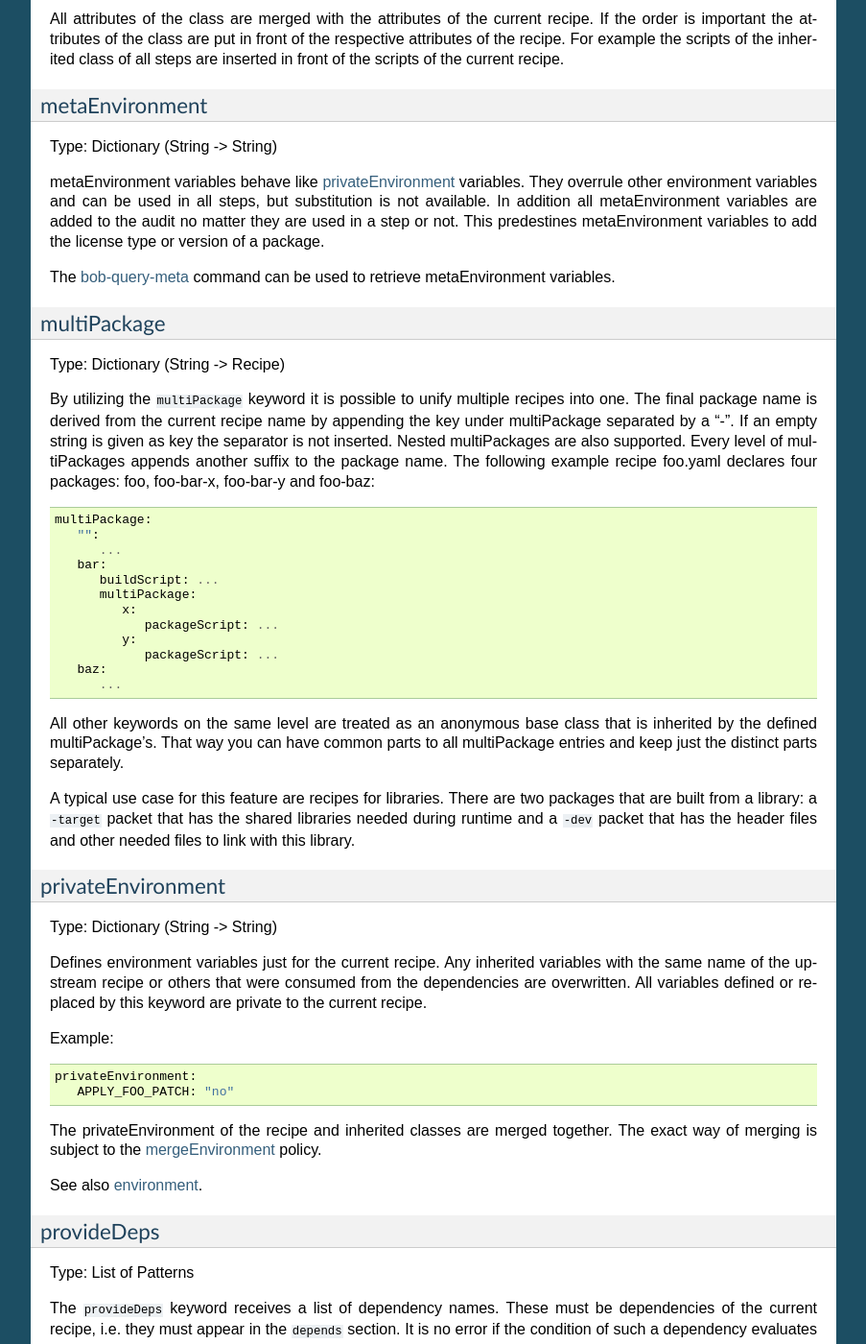
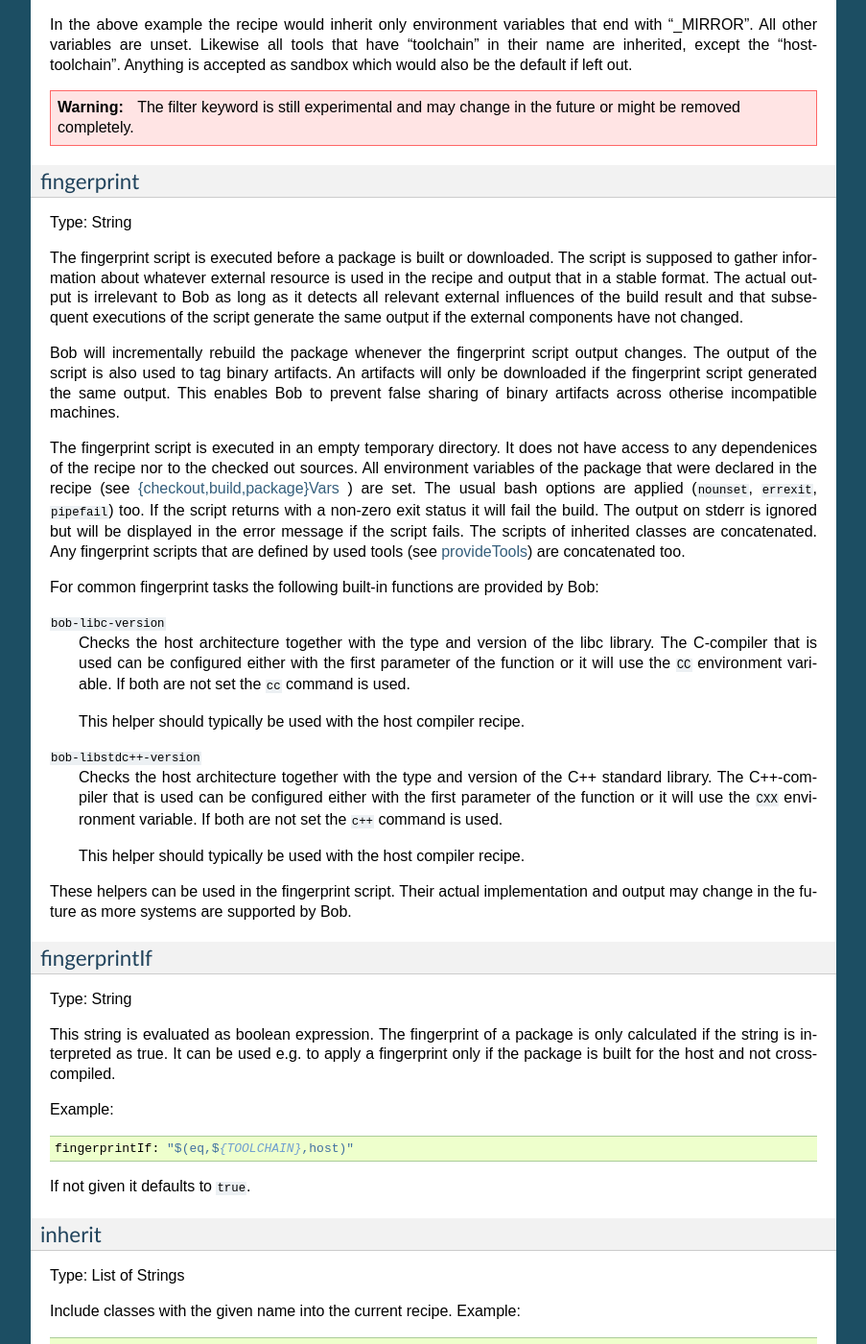
Before and after one commit to BobBuildTool/bob, a Sphinx documentation site: the page built from doc/manual/configuration.rst, in a window 1280 px wide and 1400 px high, scrolled down 13180 px. Shown: the whole window at 96% size, without its empty margins (198-1101 px from the left). Built offline with Sphinx 7.4.7, drawn with Linux system fonts in a browser that asks for light colours; formulas are drawn with MathJax 3; the version number could not be read and is left out; some of the changed text lies outside the part shown.

Commit message:
doc: document fingerprinting
Describe the overall fingerprinting and the 'fingerprint' recipe
attributes too.

```diff
--- a/doc/manual/configuration.rst
+++ b/doc/manual/configuration.rst
@@ -330,6 +330,33 @@ Plugins may provide additional functions as described in
 :ref:`extending-hooks-string`. If a string is interpreted as a boolean then the
 empty string, "0" and "false" (case insensitive) are considered as logical
 "false".  Any other value is considered as "true".
+
+Host dependency fingerprinting
+~~~~~~~~~~~~~~~~~~~~~~~~~~~~~~
+
+Bob closely tracks the input of all packages. This includes all checked out
+sources and the dependencies to other packages. If anything is changed Bob can
+accurately determine which packages have to be rebuilt. This information is
+also used to find matching binary artifacts. If a recipe depends on resources
+that are outside of the declared recipes the situation changes, though. Bob
+cannot infer what external resources are actually used and how these influence
+the build result.
+
+A common host dependency that "taints" the build result is the host compiler.
+While the host compiler typically does not change it limits the portablilty
+across machines in the form of binary artifacts. The dependency on the host
+architecture is obvious but also the libc has to be considered. This can be
+extended to other libaries that might be used by the recipe.
+
+To let Bob know about the usage and state of an external host resource a
+fingerprint script can be used in the recipe. The ouput of the fingerprint
+script is used to "tag" the created package. If the fingerprint changes the
+package is rebuilt. The fingerprint is also attached to the binary artifact.
+To download a binary artifact of a package the fingerprint has to match.
+
+See :ref:`configuration-recipes-fingerprint` and
+:ref:`configuration-recipes-provideTools` where fingerprint scripts can be
+configured.
 
 Recipe and class keywords
 -------------------------
@@ -828,6 +855,75 @@ is accepted as sandbox which would also be the default if left out.
    might be removed completely.
 
 
+.. _configuration-recipes-fingerprint:
+
+fingerprint
+~~~~~~~~~~~
+
+Type: String
+
+The fingerprint script is executed before a package is built or downloaded.
+The script is supposed to gather information about whatever external resource
+is used in the recipe and output that in a stable format. The actual output is
+irrelevant to Bob as long as it detects all relevant external influences of the
+build result and that subsequent executions of the script generate the same
+output if the external components have not changed.
+
+Bob will incrementally rebuild the package whenever the fingerprint script
+output changes. The output of the script is also used to tag binary artifacts.
+An artifacts will only be downloaded if the fingerprint script generated the
+same output. This enables Bob to prevent false sharing of binary artifacts
+across otherise incompatible machines.
+
+The fingerprint script is executed in an empty temporary directory. It does not
+have access to any dependenices of the recipe nor to the checked out sources.
+All environment variables of the package that were declared in the recipe (see
+:ref:`configuration-recipes-vars` ) are set. The usual bash options are applied
+(``nounset``, ``errexit``, ``pipefail``) too. If the script returns with a
+non-zero exit status it will fail the build. The output on stderr is ignored
+but will be displayed in the error message if the script fails. The scripts of
+inherited classes are concatenated. Any fingerprint scripts that are defined by
+used tools (see :ref:`configuration-recipes-provideTools`) are concatenated too.
+
+For common fingerprint tasks the following built-in functions are provided by
+Bob:
+
+``bob-libc-version``
+    Checks the host architecture together with the type and version of the libc
+    library. The C-compiler that is used can be configured either with the
+    first parameter of the function or it will use the ``CC`` environment
+    variable. If both are not set the ``cc`` command is used.
+
+    This helper should typically be used with the host compiler recipe.
+
+``bob-libstdc++-version``
+    Checks the host architecture together with the type and version of the C++
+    standard library. The C++-compiler that is used can be configured either
+    with the first parameter of the function or it will use the ``CXX``
+    environment variable. If both are not set the ``c++`` command is used.
+
+    This helper should typically be used with the host compiler recipe.
+
+These helpers can be used in the fingerprint script. Their actual
+implementation and output may change in the future as more systems are
+supported by Bob.
+
+fingerprintIf
+~~~~~~~~~~~~~
+
+Type: String
+
+This string is evaluated as boolean expression. The fingerprint of a package is
+only calculated if the string is interpreted as true. It can be used e.g. to
+apply a fingerprint only if the package is built for the host and not
+cross-compiled.
+
+Example::
+
+   fingerprintIf: "$(eq,${TOOLCHAIN},host)"
+
+If not given it defaults to ``true``.
+
 inherit
 ~~~~~~~
 
@@ -976,6 +1072,8 @@ consuming recipes. Example::
          environment:
             CC: gcc
             LD: ld
+         fingerprint: |
+            bob-libc-version gcc
 
 The ``path`` attribute is always needed.  The ``libs`` attribute, if present,
 must be a list of paths to needed shared libraries. Any path that is specified
@@ -997,6 +1095,12 @@ used. This allows for much more fine-grained variable provisioning than
 recipe they must define distinct variables because no particular order between
 tools is defined. The values defined in this attribute are subject to variable
 substitution.
+
+The ``fingerprint`` attribute defines a fingerprint script like in a normal
+recipe by :ref:`configuration-recipes-fingerprint`. A fingerprint script
+defined by a tool is implicitly added to the fingerprint scripts of all recipes
+that use the particular tool. Use it to automatically apply a fingerprint to
+all recipes whose result will depend on the host environment by using the tool.
 
 If no attributes except ``path`` are present the declaration may be abbreviated
 by giving the relative path directly::
--- a/doc/manual/policies.rst
+++ b/doc/manual/policies.rst
@@ -242,6 +242,11 @@ New behavior
     The default value of the :ref:`configuration-recipes-relocatable` property
     is always ``True``.
 
+Starting with Bob 0.15 the new behavior will also enable fingerprinting if a
+fingerprint script has been defined. In case of a non-relocatable package the
+fingerprint will additionally encode the workspace path. This enables safe
+artifact exchange even outside of a sandbox.
+
 .. _policies-offlineBuild:
 
 offlineBuild
```
